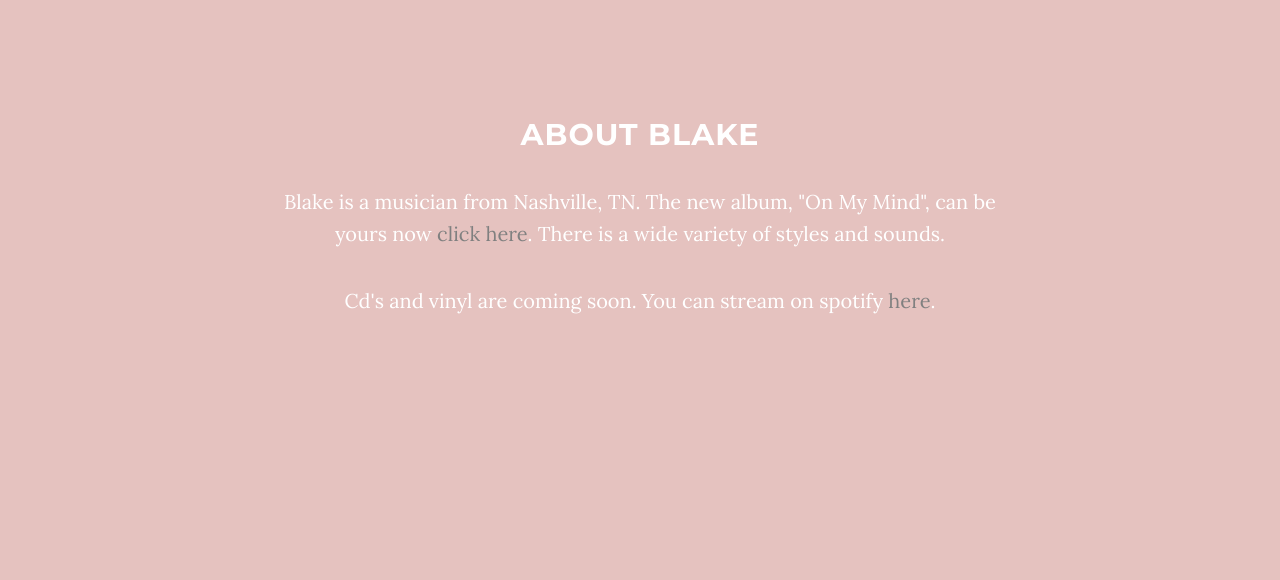
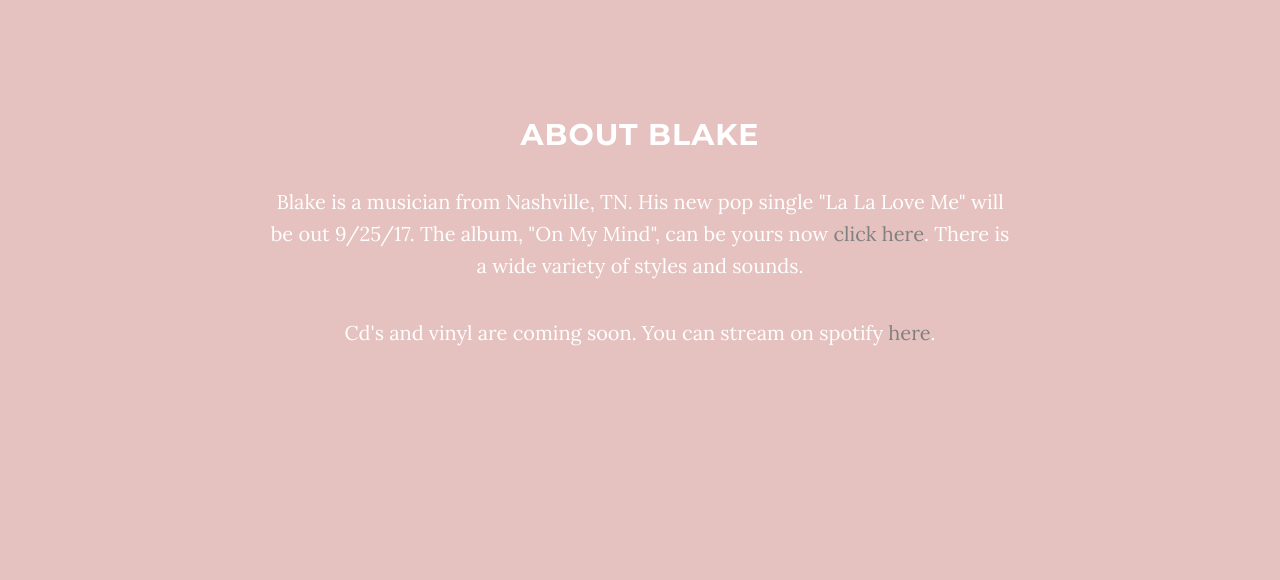
Before and after one commit to blakelewandoski/site, a website: page index.html in a window 1280 px wide. Shown: the part 932-1512 px from the top of the page. Drawn offline with nearby package versions, Linux system fonts and the light colour scheme.

Commit message:
text change

```diff
--- a/index.html
+++ b/index.html
@@ -96,7 +96,7 @@
         <div class="row">
             <div class="col-lg-8 col-lg-offset-2">
                 <h2>About Blake</h2>
-                <p>Blake is a musician from Nashville, TN. The new album, "On My Mind", can be yours now <a href="https://itunes.apple.com/us/album/on-my-mind/id1137468393">click here</a>. There is a wide variety of styles and sounds.</p>
+                <p>Blake is a musician from Nashville, TN. His new pop single "La La Love Me" will be out 9/25/17. The album, "On My Mind", can be yours now <a href="https://itunes.apple.com/us/album/on-my-mind/id1137468393">click here</a>. There is a wide variety of styles and sounds.</p>
                 <p>Cd's and vinyl are coming soon. You can stream on spotify <a href="https://open.spotify.com/album/5KXJZVeYGcx1O1KB5NRHEO">here</a>. </p>
             </div>
         </div>
```
